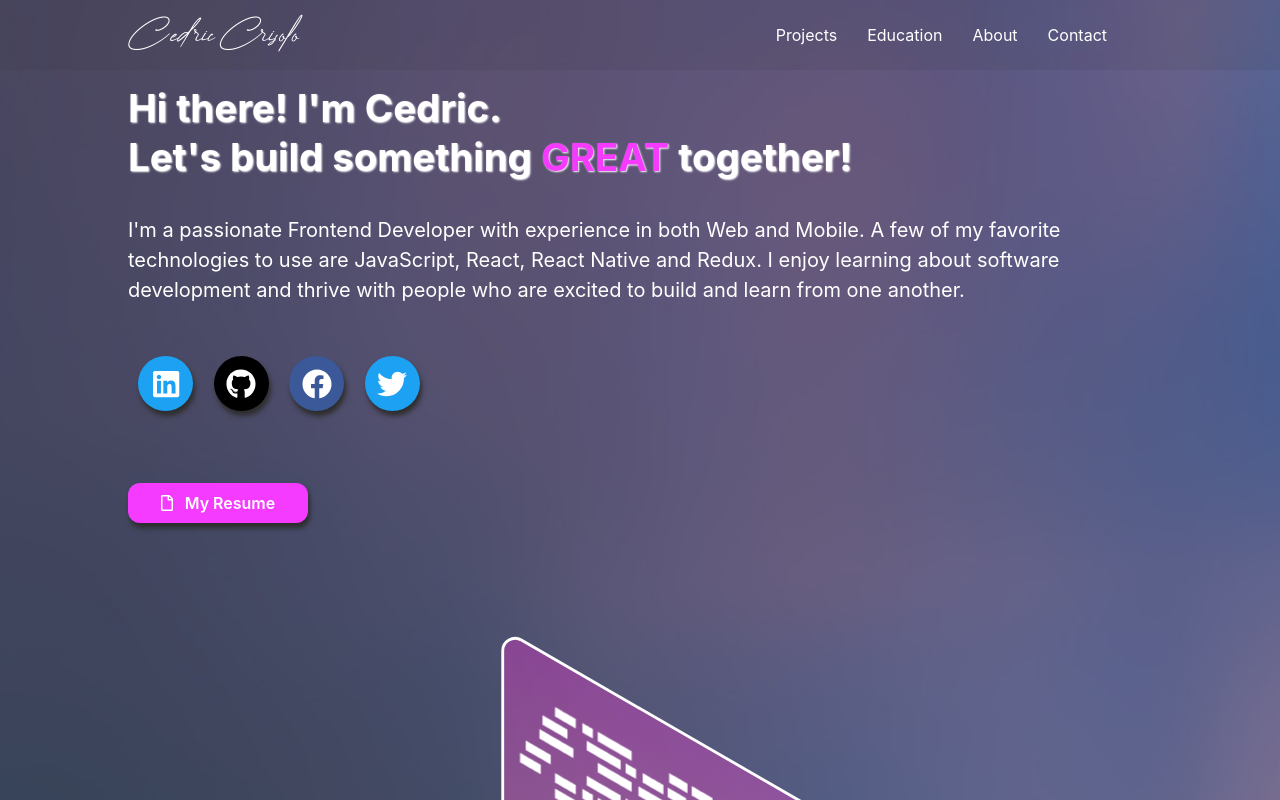
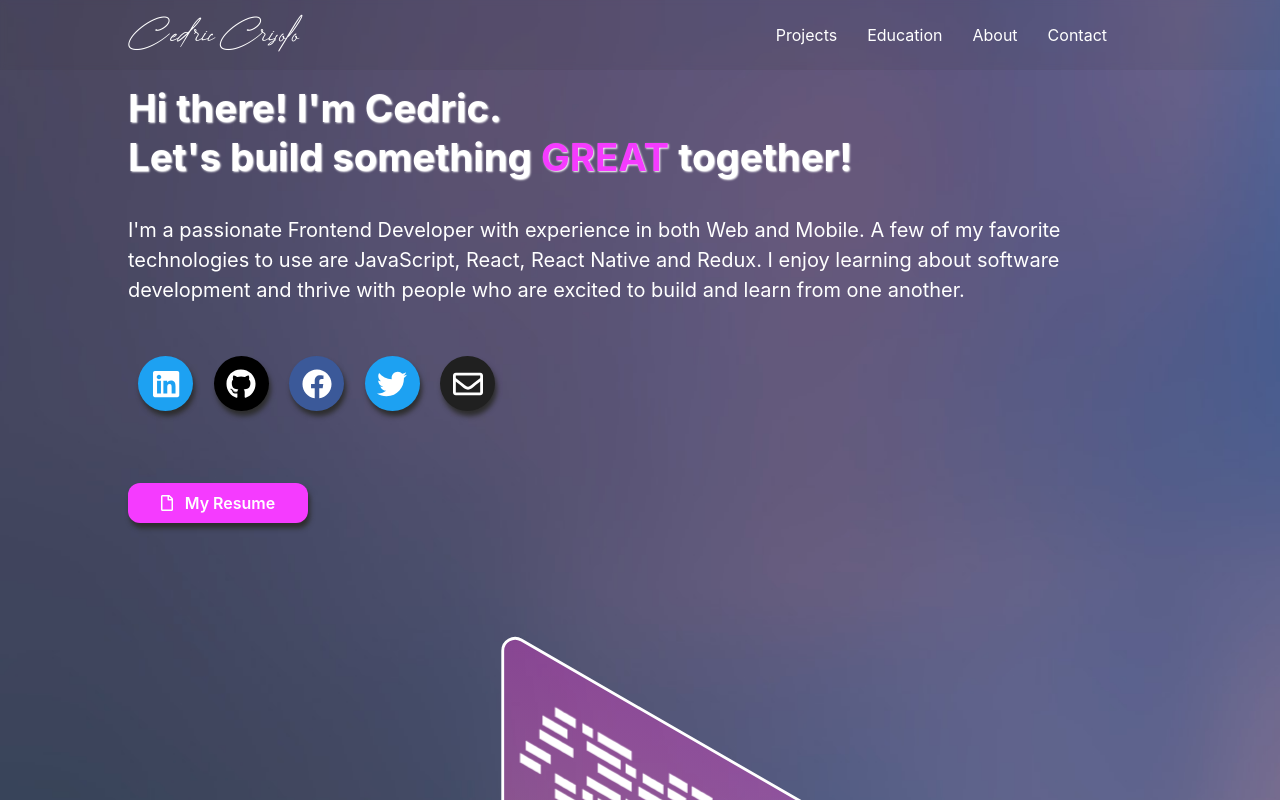
Before and after one commit to ccrisolo/ceds-portfolio, a React (Create React App) app: page / in a window 1280 px wide. Shown: the top 800 px of the page. Built offline with nearby package versions, Linux system fonts and the light colour scheme.

Commit message:
updates email link

```diff
--- a/src/App.css
+++ b/src/App.css
@@ -1,6 +1,7 @@
 .App {
     background-image: url("./background/gradient.jpeg");
     background-size: cover;
+    background-color: #202020;
 }
 
 .nav-bar {
--- a/src/App.js
+++ b/src/App.js
@@ -48,14 +48,10 @@ function App() {
                 <div className='education-section' id='education'>
                     <EducationPage />
                 </div>
-                <div className='about-section' id='about'>
+                <div className='about-section'>
                     <AboutPage />
                 </div>
-                {/* <div className='contact-section' id='contact'>
-                    <ContactPage />
-                </div> */}
-
-                <footer className='footer-bar'>
+                <footer className='footer-bar' id='about' >
                     <div className='footer-icon'>
                         <a
                             target='#'
--- a/src/Pages/About/AboutPage.jsx
+++ b/src/Pages/About/AboutPage.jsx
@@ -1,14 +1,6 @@
 import React from "react";
 import "./AboutPage.css";
 import ProfilePic from "../../images/ProfilePhoto.jpg";
-import { FontAwesomeIcon } from "@fortawesome/react-fontawesome";
-import {
-    faGithub,
-    faLinkedin,
-    faFacebook,
-    faTwitter,
-} from "@fortawesome/free-brands-svg-icons";
-import { faFile } from "@fortawesome/free-regular-svg-icons";
 
 const AboutPage = () => {
     return (
@@ -38,13 +30,12 @@ const AboutPage = () => {
                 </p>
             </div>
             <div className='reach-out'>
-                <h4>
-                    Want to work together? Reach out to me at the links below! I'm a
-                    Frontend Software Engineer for Web and Mobile with Full
-                    Stack Experience.
-                </h4>
+                <h3>
+                    Want to work together? Contact me at the links below!
+                    I'm a Frontend Software Engineer for Web and Mobile with
+                    Full Stack Experience.
+                </h3>
             </div>
-
         </>
     );
 };
--- a/src/Pages/Intro/IntroPage.jsx
+++ b/src/Pages/Intro/IntroPage.jsx
@@ -8,7 +8,7 @@ import {
     faFacebook,
     faTwitter,
 } from "@fortawesome/free-brands-svg-icons";
-import { faFile } from "@fortawesome/free-regular-svg-icons";
+import { faFile, faEnvelope } from "@fortawesome/free-regular-svg-icons";
 import developer from "../../animations/developer.json";
 import "./IntroPage.css";
 
@@ -82,6 +82,14 @@ const IntroPage = props => {
                             <FontAwesomeIcon icon={faTwitter} color='white' />
                         </a>
                     </div>
+                    <div
+                        className='social-icon'
+                        style={{ backgroundColor: "#202020" }}
+                    >
+                        <a target='#' href='mailto: ccrisolo3@gmail.com'>
+                            <FontAwesomeIcon icon={faEnvelope} color='white' />
+                        </a>
+                    </div>
                 </div>
                 <div>
                     <a
--- a/src/components/NavBar/NavBar.jsx
+++ b/src/components/NavBar/NavBar.jsx
@@ -40,42 +40,8 @@ const NavBar = () => {
                         <Link href='#about'>About</Link>
                     </Item>
                     <Item>
-                        <Link href='#contact'>Contact</Link>
+                        <Link href='#about'>Contact</Link>
                     </Item>
-                    {/* <Item>
-                        <Link
-                            target='#'
-                            href='https://www.linkedin.com/in/cedric-crisolo/'
-                        >
-                            <FontAwesomeIcon icon={faLinkedin} size='1x' />
-                        </Link>
-                    </Item>
-                    <Item>
-                        <Link target='#' href='https://github.com/ccrisolo'>
-                            <FontAwesomeIcon icon={faGithub} size='1x' />
-                        </Link>
-                    </Item>
-                    <Item>
-                        <Link
-                            target='#'
-                            href='https://www.facebook.com/profile.php?id=100010520404073'
-                        >
-                            <FontAwesomeIcon icon={faFacebook} size='1x' />
-                        </Link>
-                    </Item>
-                    <Item>
-                        <Link
-                            target='#'
-                            href='https://twitter.com/CedricCrisolo'
-                        >
-                            <FontAwesomeIcon icon={faTwitter} size='1x' />
-                        </Link>
-                    </Item>
-                    <Item>
-                        <Link target='#' href='mailto: ccrisolo3@gmail.com'>
-                            <FontAwesomeIcon icon={faEnvelope} size='1x' />
-                        </Link>
-                    </Item> */}
                 </Menu>
                 <NavIcon onClick={() => setToggleNav(!toggleNav)}>
                     <Line open={toggleNav} />
@@ -98,7 +64,7 @@ const NavBar = () => {
                         <Link href='#about'>About</Link>
                     </Item>
                     <Item>
-                        <Link href='#contact'>Contact</Link>
+                        <Link href='#about'>Contact</Link>
                     </Item>
 
                     <Item>
```
